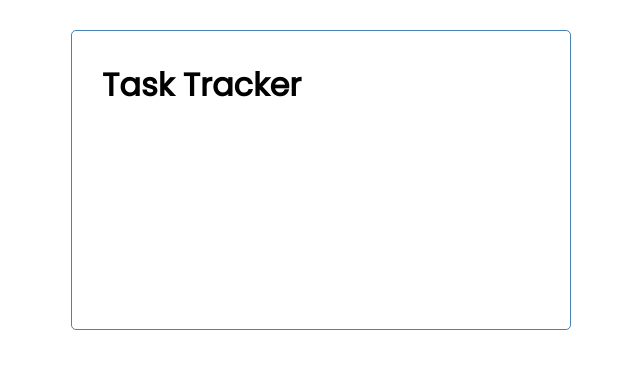
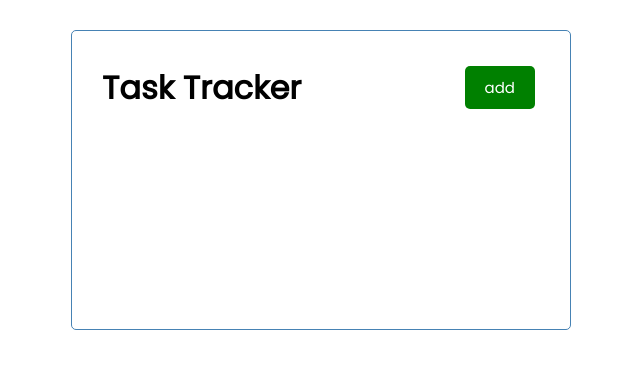
Before and after one commit to abram-stack/task-track, a React (Create React App) app: page / in a window 1280 px wide. Shown: the top 368 px of the page, without its empty margins (319-959 px from the left). Built offline with nearby package versions, Linux system fonts and the light colour scheme.

Commit message:
add Button comp, props onClick function

```diff
--- /dev/null
+++ b/src/components/Button.js
@@ -0,0 +1,23 @@
+import PropTypes from 'prop-types';
+
+const Button = ({ color, text, onClick }) => {
+
+  return (
+    <button
+      onClick={onClick}
+      style={{ backgroundColor: color }}
+      className='btn' >
+      {text}
+    </button>
+  )
+}
+
+Button.defaultProps = {
+  color: 'steelblue'
+}
+Button.propTypes = {
+  text: PropTypes.string,
+  color: PropTypes.string,
+  onClick: PropTypes.func
+}
+export default Button
--- a/src/components/Header.js
+++ b/src/components/Header.js
@@ -1,9 +1,15 @@
 import PropTypes from 'prop-types';
+import Button from './Button';
 
 const Header = ({ title }) => {
+  const onClick = () => {
+    console.log('Click');
+  }
+
   return (
-    <header>
-      <h1>{ title}</h1>
+    <header className='header'>
+      <h1>{title}</h1>
+      <Button color='green' text='add' onClick={onClick}/>
     </header>
   )
 }
--- a/src/index.css
+++ b/src/index.css
@@ -19,3 +19,24 @@
   padding: 30px;
   border-radius: 5px;
 }
+
+.header {
+  display: flex;
+  justify-content: space-between;
+  align-items: center;
+  margin-bottom: 20px;
+}
+
+.btn {
+  background: #000;
+  border-radius: 5px;
+  border: none;
+  color: #fff;
+  cursor: pointer;
+  display: inline-block;
+  font-family: inherit;
+  font-size: 15px;
+  margin: 5px;
+  padding: 10px 20px;
+  text-decoration: none;
+}
```
